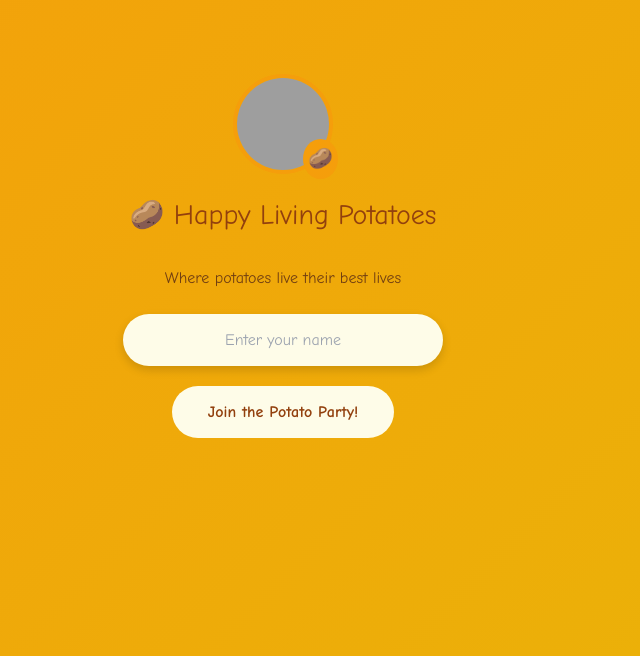
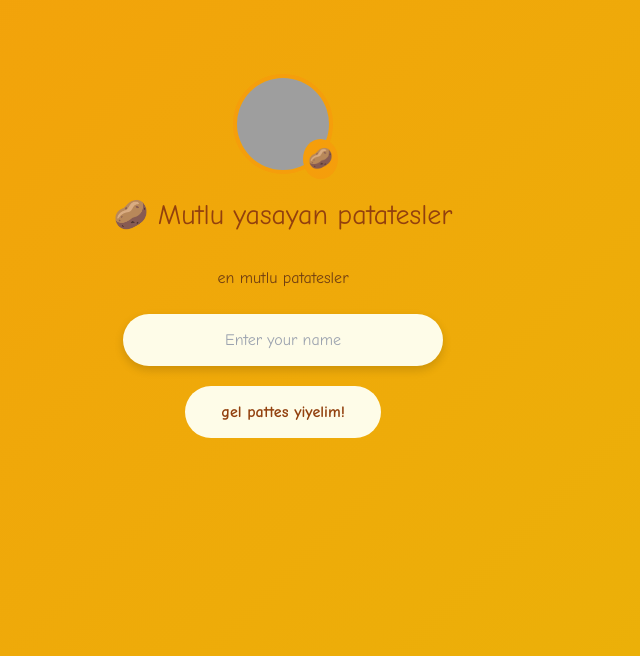
Before and after one commit to MenemenDevs/bujjer, a plain HTML site: page index.html in a window 1280 px wide. Shown: the part 144-800 px from the top of the page, without its empty margins (357-997 px from the left). Drawn offline with nearby package versions, Linux system fonts and the light colour scheme; grey boxes are pictures that could not be loaded.

Commit message:
Update index.html

```diff
--- a/index.html
+++ b/index.html
@@ -3,7 +3,7 @@
 <head>
     <meta charset="UTF-8">
     <meta name="viewport" content="width=device-width, initial-scale=1.0, maximum-scale=1.0, user-scalable=no">
-    <title>Happy Living Potatoes</title>
+    <title>mutlu patatesler uzun yaşarlar</title>
     <script src="https://cdn.tailwindcss.com"></script>
     <script src="https://unpkg.com/feather-icons"></script>
     <script src="https://cdn.jsdelivr.net/npm/feather-icons/dist/feather.min.js"></script>
@@ -287,11 +287,11 @@
             </div>
         </div>
 
-        <h2>🥔 Happy Living Potatoes</h2>
-        <p class="text-yellow-900 mb-6">Where potatoes live their best lives</p>
+        <h2>🥔 Mutlu yasayan patatesler</h2>
+        <p class="text-yellow-900 mb-6">en mutlu patatesler</p>
 
         <input type="text" id="username-input" placeholder="Enter your name" maxlength="20" autocomplete="off" />
-        <button onclick="setUsername()">Join the Potato Party!</button>
+        <button onclick="setUsername()">gel pattes yiyelim!</button>
     </div>
 
     <!-- Chat Screen -->
@@ -299,7 +299,7 @@
         <div class="chat-header">
             <div class="flex items-center">
                 <i data-feather="home" class="text-yellow-900 mr-2"></i>
-                <span>Happy Living Potatoes</span>
+                <span>mutlu yasayan patatesler</span>
             </div>
             <button class="logout-btn bg-yellow-500 hover:bg-yellow-600 text-yellow-900 px-4 py-2 rounded-full text-sm font-medium transition" onclick="logout()">
                 Logout
```
